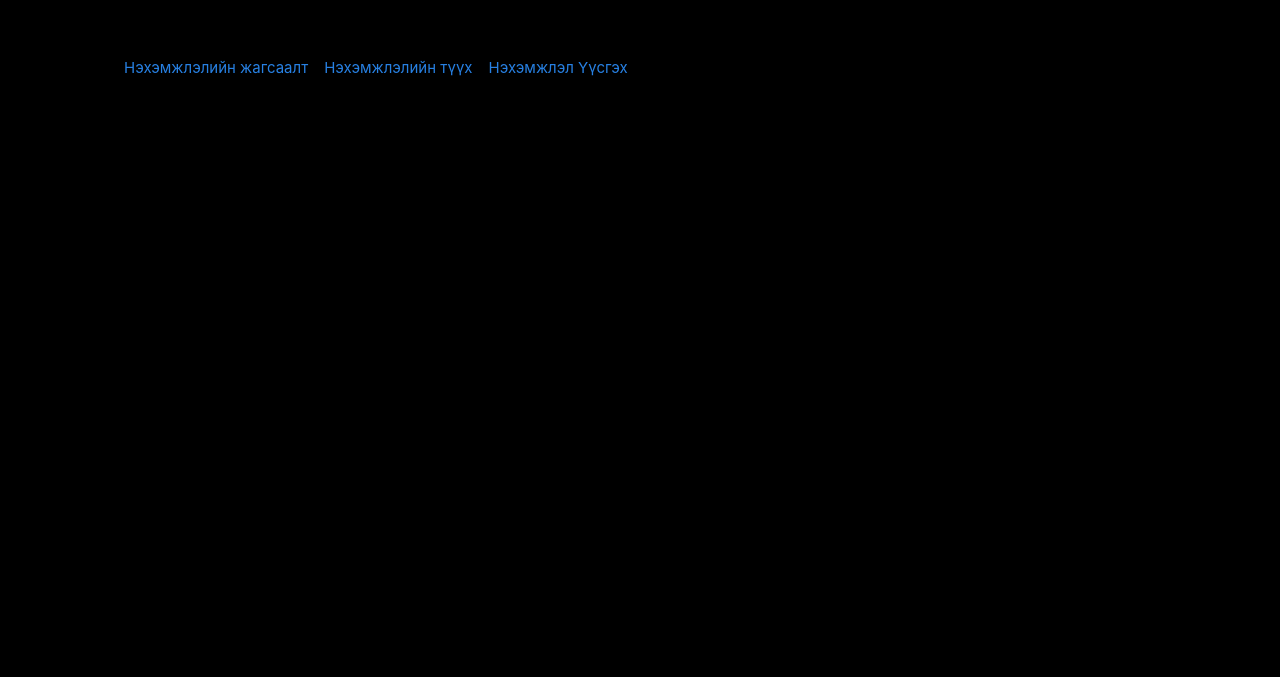
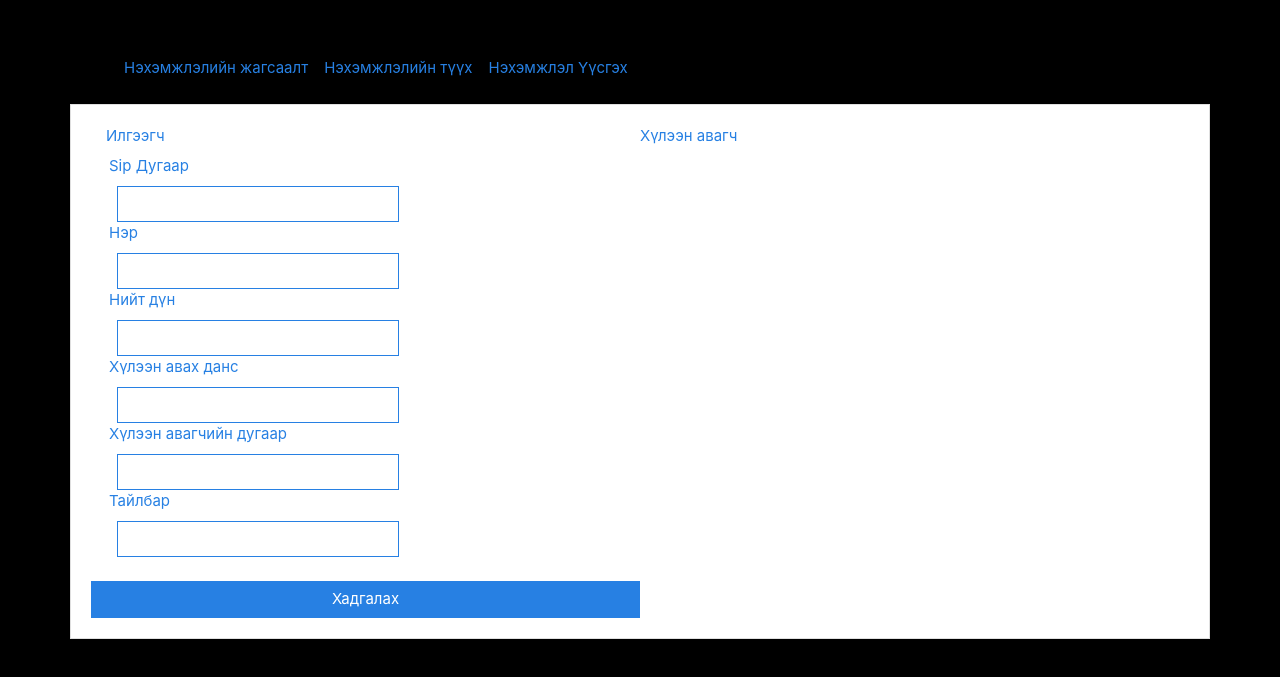
Before and after one commit to Delgermaa47/TDB-INV, a React (Create React App) app in the folder frontend/: page /invoice-save in a window 1280 px wide. Shown: the part 117-794 px from the top of the page. Built offline with nearby package versions, Linux system fonts and the light colour scheme.

Commit message:
handle change-iig ajiluulsan

```diff
--- /dev/null
+++ b/frontend/src/components/invoice_create/Fields.jsx
@@ -0,0 +1,19 @@
+import React, { Component } from "react"
+
+export default class SetFeild extends Component {
+    render() {
+        const { main_class, label, key, name, classname, value, type } = this.props.values;
+        return (
+            <div className={`mx-2 ${main_class}`} key={key}>
+                <label htmlFor="">{label}</label>
+                <input
+                    type={type}
+                    name={key}
+                    className="form-control mx-2 border border-primary"
+                    value={value || ''}
+                    onChange={(e)=>this.props.handleOnchange(name, e)}
+                />
+            </div>
+        );
+    }
+}
--- a/frontend/src/components/invoice_create/invoice_create.jsx
+++ b/frontend/src/components/invoice_create/invoice_create.jsx
@@ -1,5 +1,5 @@
 import React, {Component} from 'react'
-import Modal from '../../inc/Modal/Modal'
+import SetFeild from './Fields'
 
 
 export class InvoiceCreate extends Component {
@@ -7,23 +7,100 @@ export class InvoiceCreate extends Component {
     constructor(props) {
         super(props)
         this.state={
+            send_datas: [
+                {
+                  "key": "custno",
+                  "type": "text",
+                  "value": null,
+                  "label": "Sip Дугаар",
+                  "classname": "col-md-6"
+                },
+                {
+                  "key": "fname",
+                  "type": "text",
+                  "value": null,
+                  "label": "Нэр",
+                  "classname": "col-md-6"
+                },
+                {
+                  "key": "amount",
+                  "type": "number",
+                  "value": null,
+                  "label": "Нийт дүн",
+                  "classname": "col-md-6"
+                },
+                {
+                  "key": "account",
+                  "type": "text",
+                  "value": null,
+                  "label": "Хүлээн авах данс",
+                  "classname": "col-md-6"
+                },
+                {
+                  "key": "handphone",
+                  "type": "text",
+                  "value": null,
+                  "label": "Хүлээн авагчийн дугаар",
+                  "classname": "col-md-6"
+                },
+                {
+                    "key": "invdesc",
+                    "type": "text",
+                    "value": null,
+                    "label": "Тайлбар",
+                    "classname": "col-md-9"
+                }
+              ],
+
         }
+
+        this.handleOnchange = this.handleOnchange.bind(this)
+        this.handleSubmit = this.handleSubmit.bind(this)
+    }
+
+
+    handleOnchange(name, e) {
+        console.log("name", e.target.name)
+        console.log(name, e.target.value)
+
+    }
+
+    handleSubmit() {
+        console.log("save")
     }
 
     render() {
-        const { id } = this.props
-        const modal_info = {
-            modal_status: 'open',
-            modal_icon: 'fa fa-info-circle',
-            icon_color: "warning",
-            title: "title ",
-            text: "bla ",
-        }
-        console.log("this", this.props)
+        const { send_datas } = this.state
         return (
             <div className="row">
-                <div>
-
+                <div className='card'>
+                    <div className='card-body'>
+                    <div className="container text-primary">
+                        <div className="row">
+                            <div className="form-row col-md-6">
+                                <label className='col-md-12'>Илгээгч</label>
+                                {
+                                    send_datas.map((datas, idx) =>
+                                    <SetFeild
+                                        key={idx}
+                                        values={datas}
+                                        handleOnchange={this.handleOnchange}
+                                    />
+                                )
+                                }
+                            </div>
+                            <div className="form-row col-md-6">
+                                <label>Хүлээн авагч</label>
+                            </div>
+                            <button
+                                type="submit"
+                                className="btn btn btn-primary col-md-6 mt-4"
+                            >
+                            Хадгалах
+                        </button>
+                        </div>
+                    </div>
+                    </div>
                 </div>
             </div>
         );
```
Also changed, not shown: 1 other file (tests, documents, lock files or other folders).
